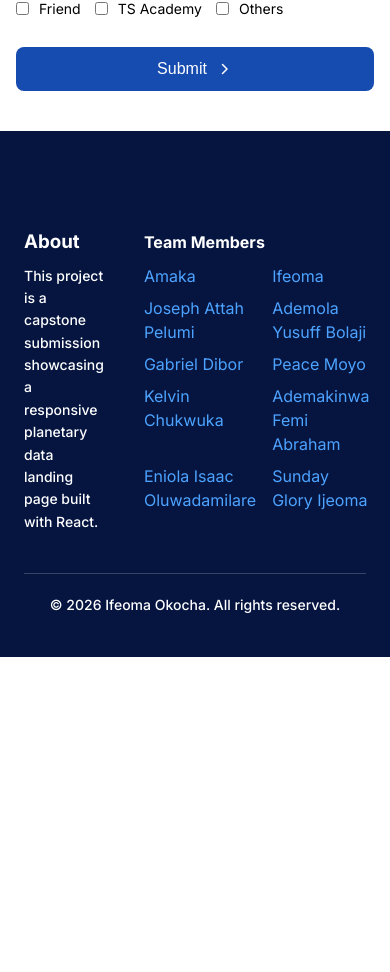
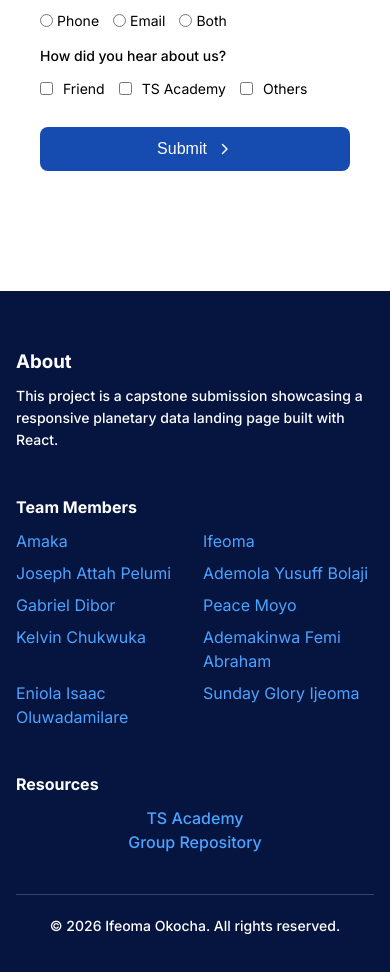
Before and after one commit to DebbyIfy/my-tsa-capstone-project, a React (Vite) app: page / in a window 390 px wide. Shown: the part 6349-7321 px from the top of the page. Before the commit the page ends 7006 px from the top, so only its background shows below. Built offline with nearby package versions, Linux system fonts and the light colour scheme.

Commit message:
footer mobile responsiveness

```diff
--- a/src/style.css
+++ b/src/style.css
@@ -125,6 +125,11 @@ p {
   background-color: rgba(255, 255, 255, 0.1);
 }
 
+button:hover {
+  transform: translateY(-1px);
+  transition: 0.2s ease;
+}
+
 .hero-section {
   background-color: #051540;
   padding: 80px 24px;
@@ -174,6 +179,10 @@ a {
   display: flex;
   flex-direction: column;
   align-items: center;
+}
+
+section {
+  padding: 80px 24px;
 }
 
 h2 {
@@ -231,6 +240,7 @@ b {
   aspect-ratio: 1 / 1;
   overflow: hidden;
   border-radius: 12px;
+  transition: transform 0.3s ease, box-shadow 0.3s ease;
 }
 
 .images {
@@ -807,11 +817,6 @@ footer > * {
 .team-grid a {
   display: block;
   text-align: left;
-}
-/* team hover */
-.team-grid a {
-  display: block;
-  text-align: left;
   transition: 0.2s ease;
 }
 
@@ -872,3 +877,26 @@ footer > * {
   transform: scale(1.05);
   box-shadow: 0 10px 25px rgba(0, 0, 0, 0.2);
 }
+
+/* Footer mobile fix */
+@media (max-width: 640px) {
+  .footer-container {
+    grid-template-columns: 1fr;
+    gap: 24px;
+    text-align: left;
+  }
+
+  .footer {
+    padding: 40px 16px;
+  }
+
+  .footer-resources,
+  .footer-about,
+  .footer-team {
+    width: 100%;
+  }
+
+  .footer-resources a {
+    display: block;
+  }
+}
```
